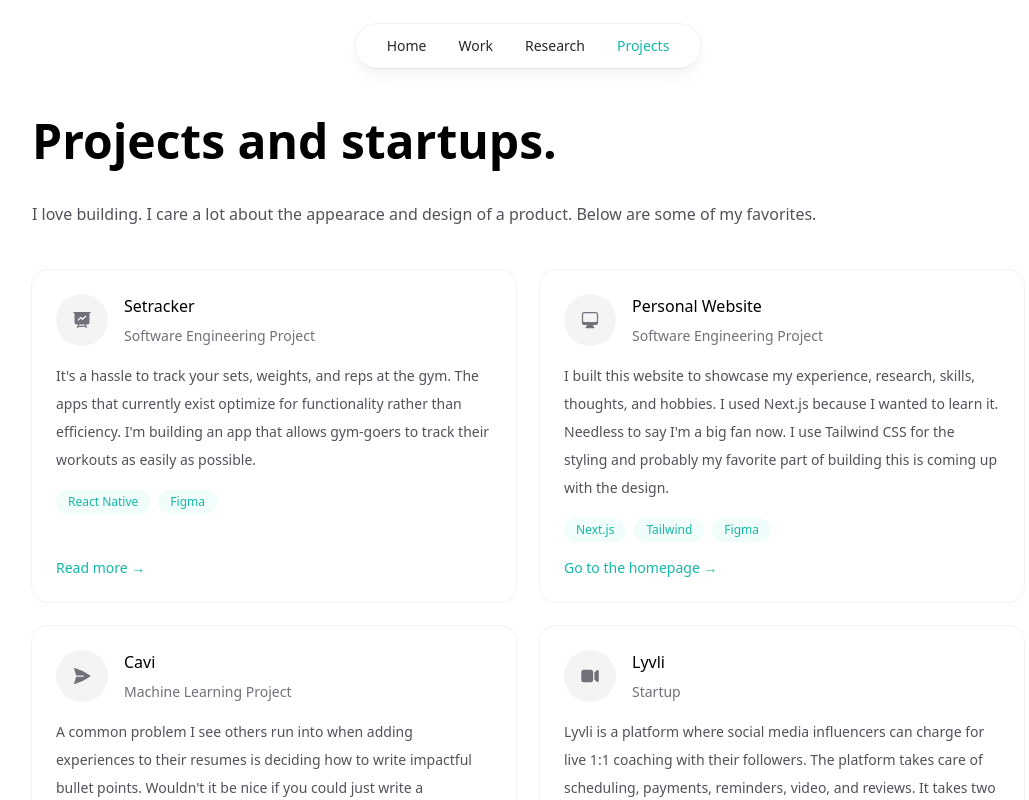
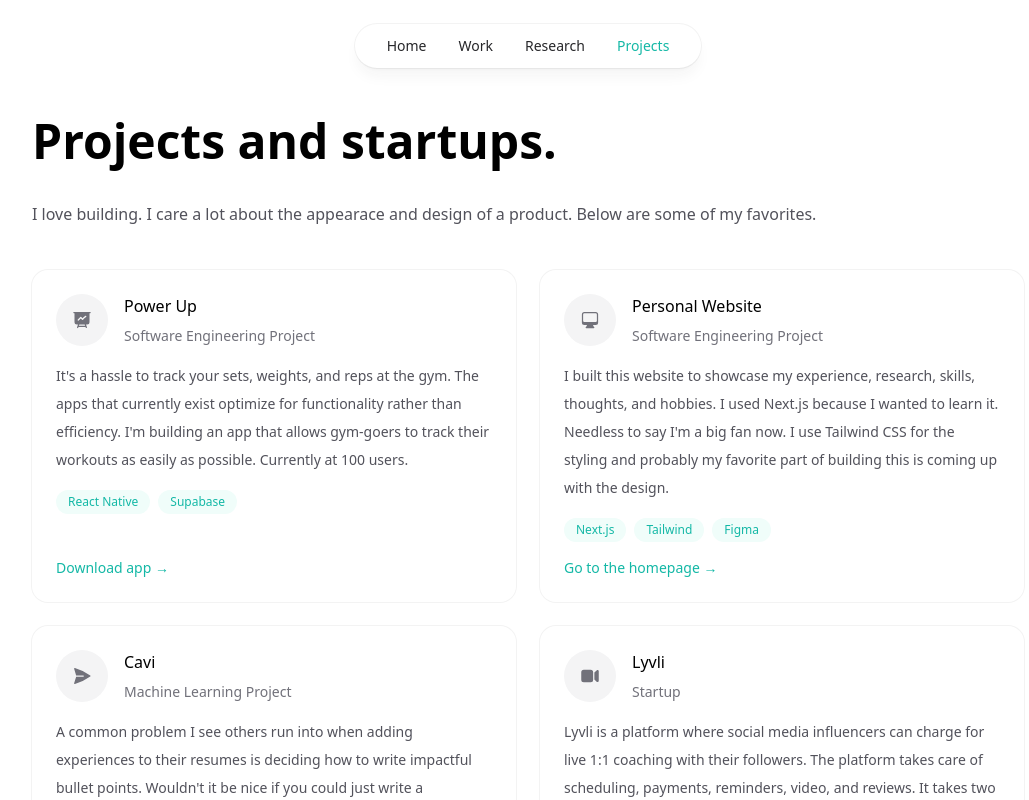
Before and after one commit to alexgshaw/personal-website, a Next.js app: page /projects in a window 1280 px wide. Shown: the top 800 px of the page, without its empty margins (112-1141 px from the left). Built offline with nearby package versions, Linux system fonts and the light colour scheme.

Commit message:
Change profile pic and add link to power up.

```diff
--- a/pages/index.tsx
+++ b/pages/index.tsx
@@ -40,7 +40,12 @@ export default function Home() {
     <div className="space-y-16">
       <div className="w-full max-w-2xl space-y-6">
         <div className="relative mx-auto h-48 w-48 overflow-hidden rounded-full sm:mx-0 sm:h-24 sm:w-24">
-          <Image src="/images/alex.jpg" fill className="object-cover" alt="" />
+          <Image
+            src="/images/profile.jpg"
+            fill
+            className="object-cover"
+            alt=""
+          />
         </div>
         <H1 className="text-center text-zinc-800 sm:text-left">
           {/* Entreprenuer, investor, engineer, and scientist. */}
--- a/pages/projects/index.tsx
+++ b/pages/projects/index.tsx
@@ -23,13 +23,13 @@ interface ProjectProps {
 
 const projects: ProjectProps[] = [
   {
-    project: "Setracker",
+    project: "Power Up",
     title: "Software Engineering Project",
     description:
-      "It's a hassle to track your sets, weights, and reps at the gym. The apps that currently exist optimize for functionality rather than efficiency. I'm building an app that allows gym-goers to track their workouts as easily as possible.",
-    tags: ["React Native", "Figma"],
-    link: "/projects/setracker",
-    subtext: "Read more →",
+      "It's a hassle to track your sets, weights, and reps at the gym. The apps that currently exist optimize for functionality rather than efficiency. I'm building an app that allows gym-goers to track their workouts as easily as possible. Currently at 100 users.",
+    tags: ["React Native", "Supabase"],
+    link: "https://apps.apple.com/us/app/power-up-track-your-progress/id1662723139",
+    subtext: "Download app →",
     icon: PresentationChartLineIcon,
   },
   {
```
